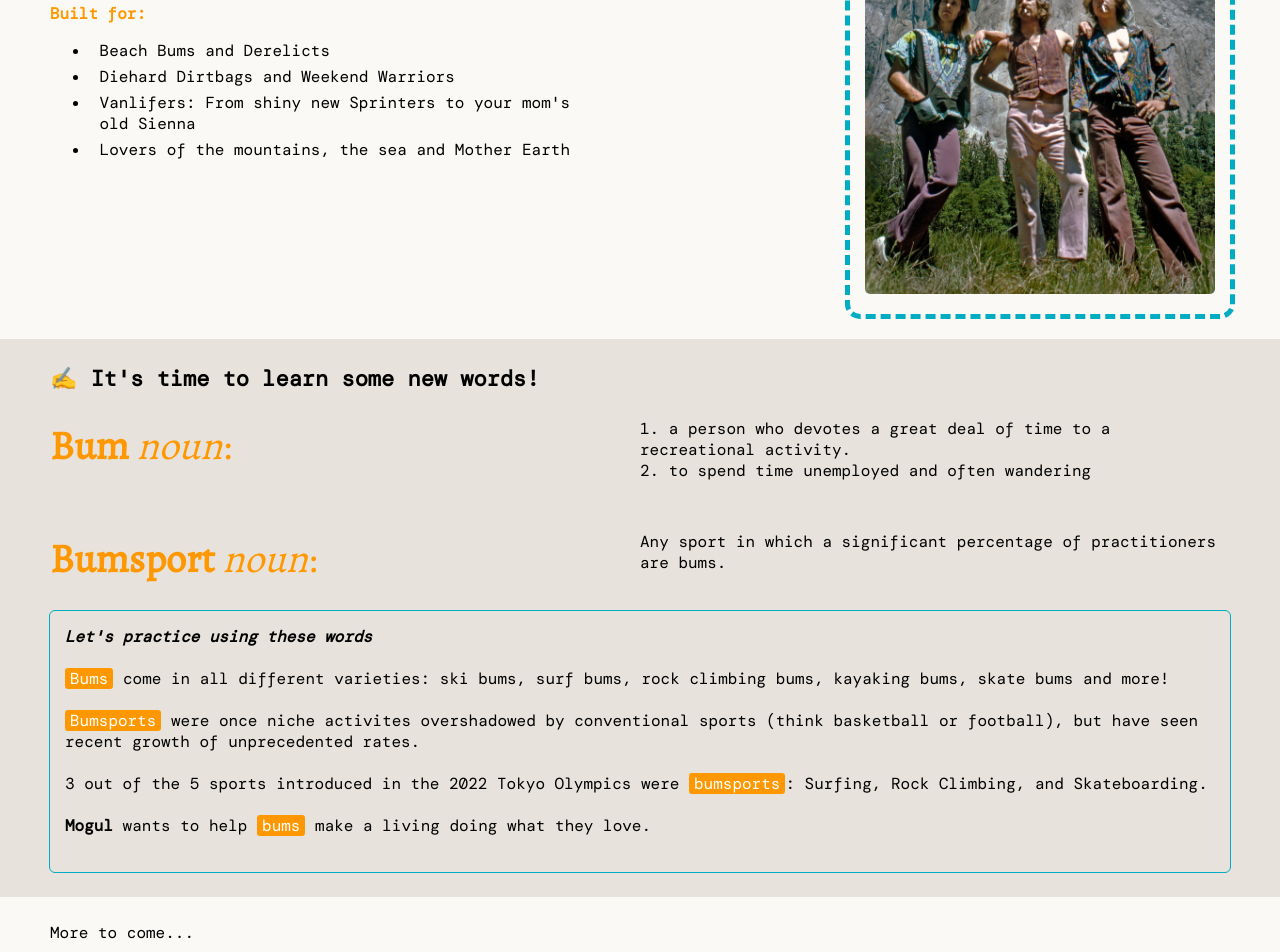
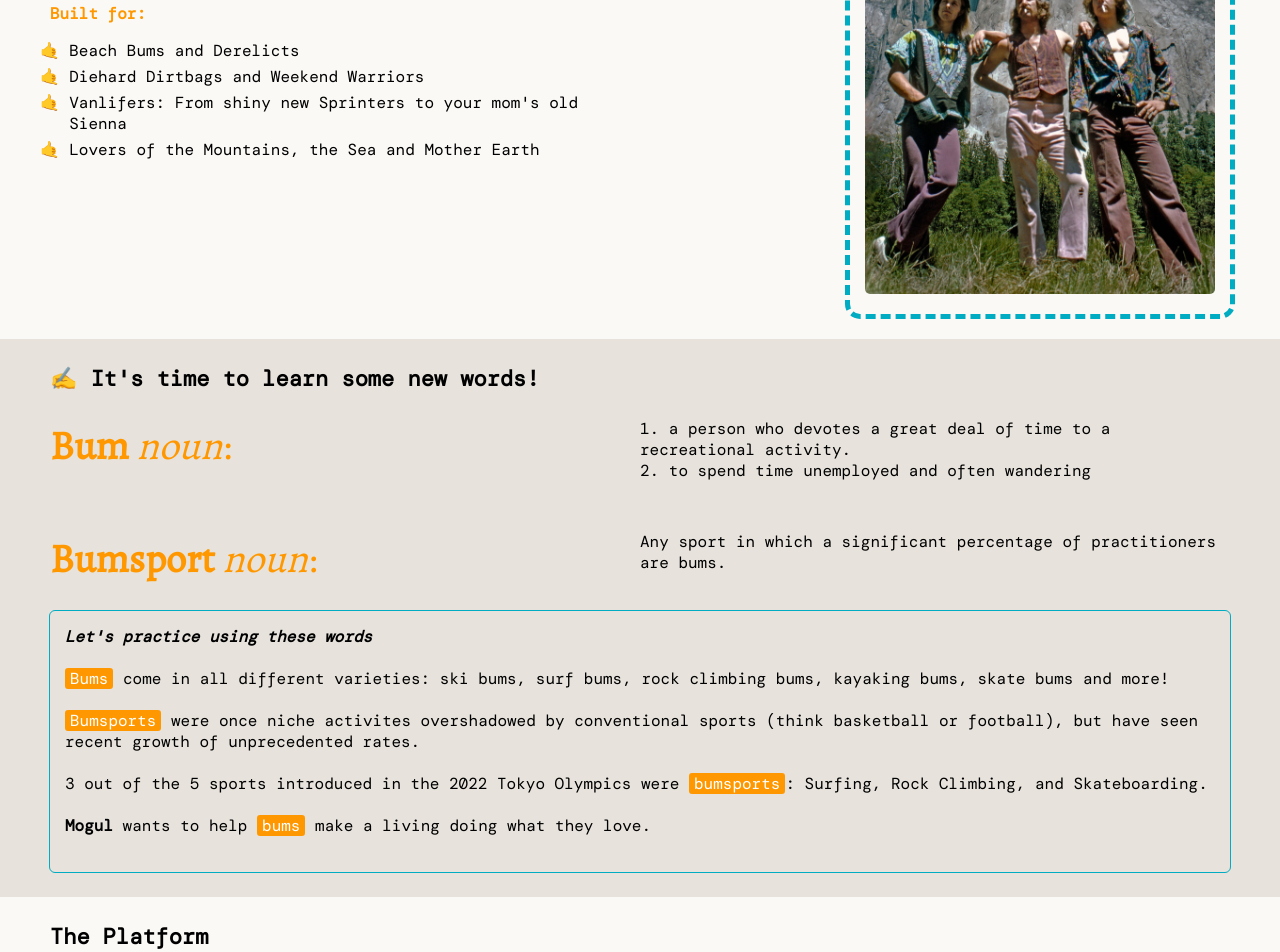
Before and after one commit to mogul-run/mogul, a React (Create React App) app in the folder frontend/: page / in a window 1280 px wide. Shown: the part 280-1232 px from the top of the page. Built offline with nearby package versions, Linux system fonts and the light colour scheme.

Commit message:
landing page image compression and routing changes

```diff
--- a/frontend/src/App.tsx
+++ b/frontend/src/App.tsx
@@ -101,7 +101,7 @@ function App() {
                 <Route path="/nyc26" element={<NYC26 />}/>
                 {/* <Route path="/" element={<WIP/>}/> */}
                 <Route path="/" element={<HomePage connectWalletHandler={connectWalletHandler}/>}/>
-                <Route path="/the-game-of-bum" element={<TGOB/> }/>
+                <Route path="/tgob" element={<TGOB/> }/>
             </Routes>
         </div>
     );
--- a/frontend/src/components/navbar.tsx
+++ b/frontend/src/components/navbar.tsx
@@ -18,7 +18,7 @@ export default function Navbar(props: any) {
                         <div className="navlink"> Discord</div>
                     </a>
 
-                    <Link to="/the-game-of-bum" className="nostyle">
+                    <Link to="/tgob" className="nostyle">
                         <div className="navlink">T.G.o.B</div>
                     </Link>
                 </div>
--- a/frontend/src/pages/homepage.css
+++ b/frontend/src/pages/homepage.css
@@ -129,6 +129,12 @@ a {
     font-weight: 1000;
     color: #ff9800;
 }
+
+.built {
+    padding-inline-start: 1ch;
+    list-style-type: "🤙";
+}
+
 @media only screen and (max-width: 800px) {
     .uno {
         flex-direction: column;
--- a/frontend/src/pages/homepage.tsx
+++ b/frontend/src/pages/homepage.tsx
@@ -65,7 +65,7 @@ function ContentUno() {
                     </div>
                     <div className="content-block">
                         <div className="emphasis">Built for:</div>
-                        <ul>
+                        <ul className="built">
                             <li>Beach Bums and Derelicts</li>
                             <li>Diehard Dirtbags and Weekend Warriors</li>
                             <li>
@@ -73,7 +73,7 @@ function ContentUno() {
                                 mom's old Sienna
                             </li>
                             <li>
-                                Lovers of the mountains, the sea and Mother
+                                Lovers of the Mountains, the Sea and Mother
                                 Earth
                             </li>
                         </ul>
@@ -163,7 +163,9 @@ function ContentDos() {
 function ContentTres() {
     return (
         <div className="content-container">
-            More to come...
+            <div className="header">
+                The Platform
+                </div>
             {/* <div className="content-left">picture</div>
             <div className="content-right">content</div> */}
         </div>
```
Also changed, not shown: frontend/src/img/stonemasters.jpg.
